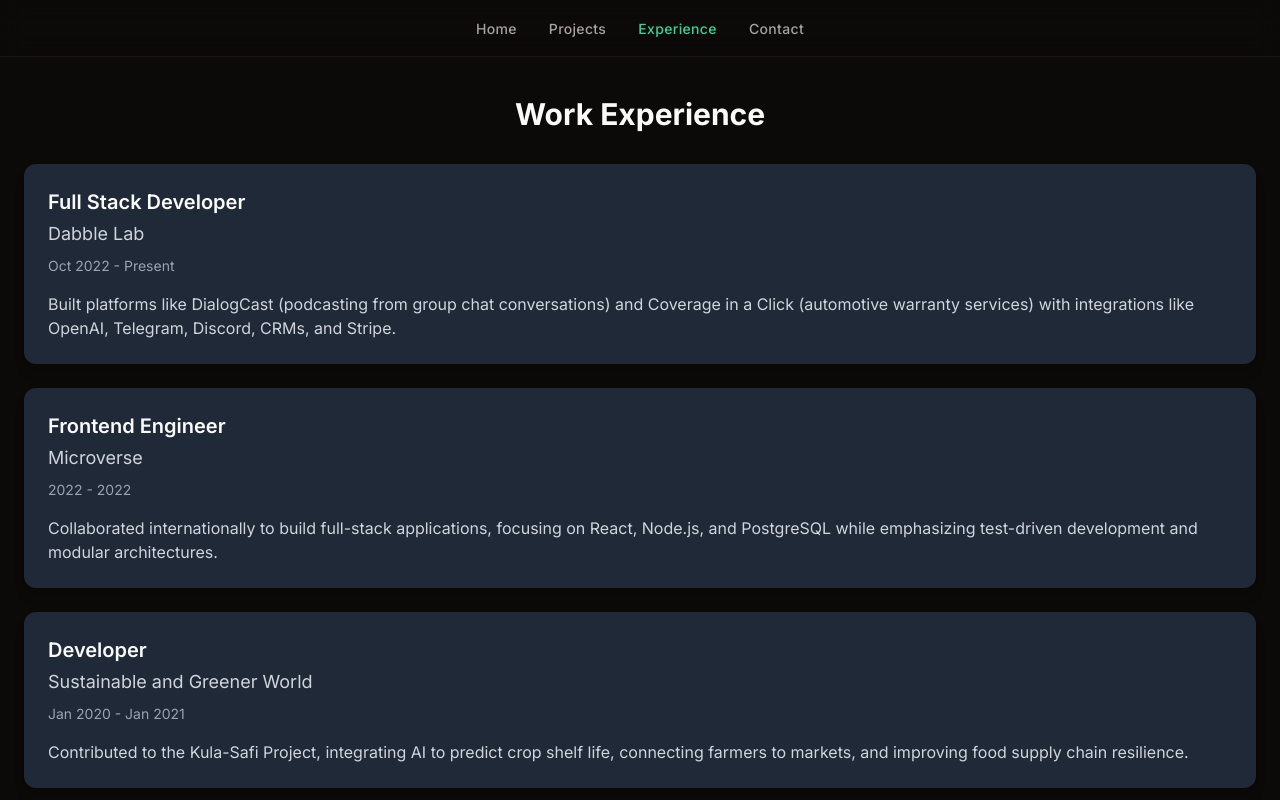
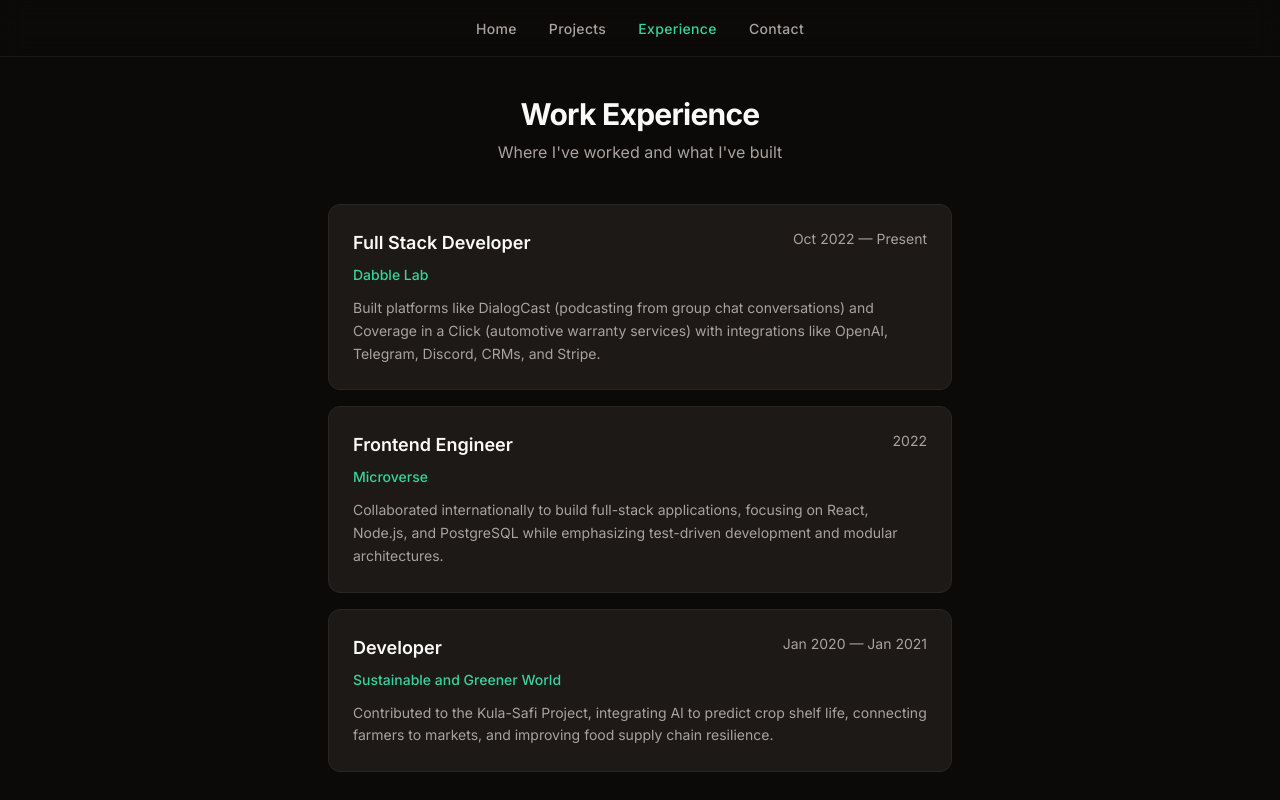
Before and after one commit to matovu-farid/my-website, a Next.js app: page /experience in a window 1280 px wide. Shown: the top 800 px of the page. Built offline with nearby package versions, Linux system fonts and the light colour scheme.

Commit message:
feat: restyle experience card and page with new palette and scroll reveals

```diff
--- a/src/app/experience/page.tsx
+++ b/src/app/experience/page.tsx
@@ -1,17 +1,16 @@
 "use client";
 
-import { motion } from "framer-motion";
 import Header from "@/components/header";
 import Footer from "@/components/footer";
+import PageTransition from "@/components/page-transition";
 import ExperienceCard from "@/components/experience-card";
-
 
 const experiences = [
   {
     id: 1,
     company: "Dabble Lab",
     position: "Full Stack Developer",
-    period: "Oct 2022 - Present",
+    period: "Oct 2022 — Present",
     description:
       "Built platforms like DialogCast (podcasting from group chat conversations) and Coverage in a Click (automotive warranty services) with integrations like OpenAI, Telegram, Discord, CRMs, and Stripe.",
   },
@@ -19,7 +18,7 @@ const experiences = [
     id: 2,
     company: "Microverse",
     position: "Frontend Engineer",
-    period: "2022 - 2022",
+    period: "2022",
     description:
       "Collaborated internationally to build full-stack applications, focusing on React, Node.js, and PostgreSQL while emphasizing test-driven development and modular architectures.",
   },
@@ -27,7 +26,7 @@ const experiences = [
     id: 3,
     company: "Sustainable and Greener World",
     position: "Developer",
-    period: "Jan 2020 - Jan 2021",
+    period: "Jan 2020 — Jan 2021",
     description:
       "Contributed to the Kula-Safi Project, integrating AI to predict crop shelf life, connecting farmers to markets, and improving food supply chain resilience.",
   },
@@ -37,20 +36,24 @@ export default function Experience() {
   return (
     <div className="min-h-screen flex flex-col">
       <Header />
-      <main className="flex-grow container mx-auto px-6 pt-24 pb-12">
-        <motion.h1
-          initial={{ opacity: 0, y: -20 }}
-          animate={{ opacity: 1, y: 0 }}
-          transition={{ duration: 0.5 }}
-          className="text-3xl font-bold mb-8 text-center"
-        >
-          Work Experience
-        </motion.h1>
-        <div className="space-y-6">
-          {experiences.map((experience) => (
-            <ExperienceCard key={experience.id} {...experience} />
-          ))}
-        </div>
+      <main className="flex-grow container mx-auto px-6 pt-24 pb-12 max-w-2xl">
+        <PageTransition>
+          <h1 className="text-3xl font-bold tracking-tight text-foreground mb-2 text-center">
+            Work Experience
+          </h1>
+          <p className="text-muted-foreground text-center mb-10">
+            Where I&apos;ve worked and what I&apos;ve built
+          </p>
+          <div className="space-y-4">
+            {experiences.map((experience, i) => (
+              <ExperienceCard
+                key={experience.id}
+                {...experience}
+                index={i}
+              />
+            ))}
+          </div>
+        </PageTransition>
       </main>
       <Footer />
     </div>
--- a/src/components/experience-card.tsx
+++ b/src/components/experience-card.tsx
@@ -1,28 +1,42 @@
-"use client"
+"use client";
 
-import { motion } from "framer-motion"
+import { motion } from "motion/react";
 
 interface ExperienceCardProps {
-  company: string
-  position: string
-  period: string
-  description: string
+  company: string;
+  position: string;
+  period: string;
+  description: string;
+  index?: number;
 }
 
-export default function ExperienceCard({ company, position, period, description }: ExperienceCardProps) {
+export default function ExperienceCard({
+  company,
+  position,
+  period,
+  description,
+  index = 0,
+}: ExperienceCardProps) {
   return (
     <motion.div
       initial={{ opacity: 0, y: 20 }}
-      animate={{ opacity: 1, y: 0 }}
-      transition={{ duration: 0.3 }}
-      className="bg-white dark:bg-gray-800 rounded-lg shadow-lg overflow-hidden"
+      whileInView={{ opacity: 1, y: 0 }}
+      viewport={{ once: true }}
+      transition={{ duration: 0.4, delay: index * 0.1, ease: "easeOut" }}
+      className="bg-card border border-border rounded-xl overflow-hidden"
     >
       <div className="p-6">
-        <h3 className="text-xl font-semibold mb-1">{position}</h3>
-        <h4 className="text-lg text-gray-600 dark:text-gray-300 mb-2">{company}</h4>
-        <p className="text-sm text-gray-500 dark:text-gray-400 mb-4">{period}</p>
-        <p className="text-gray-600 dark:text-gray-300">{description}</p>
+        <div className="flex items-start justify-between mb-2">
+          <h3 className="text-lg font-semibold text-foreground">{position}</h3>
+          <span className="text-sm text-muted-foreground whitespace-nowrap ml-4">
+            {period}
+          </span>
+        </div>
+        <h4 className="text-sm text-primary font-medium mb-3">{company}</h4>
+        <p className="text-muted-foreground text-sm leading-relaxed">
+          {description}
+        </p>
       </div>
     </motion.div>
-  )
+  );
 }
```
